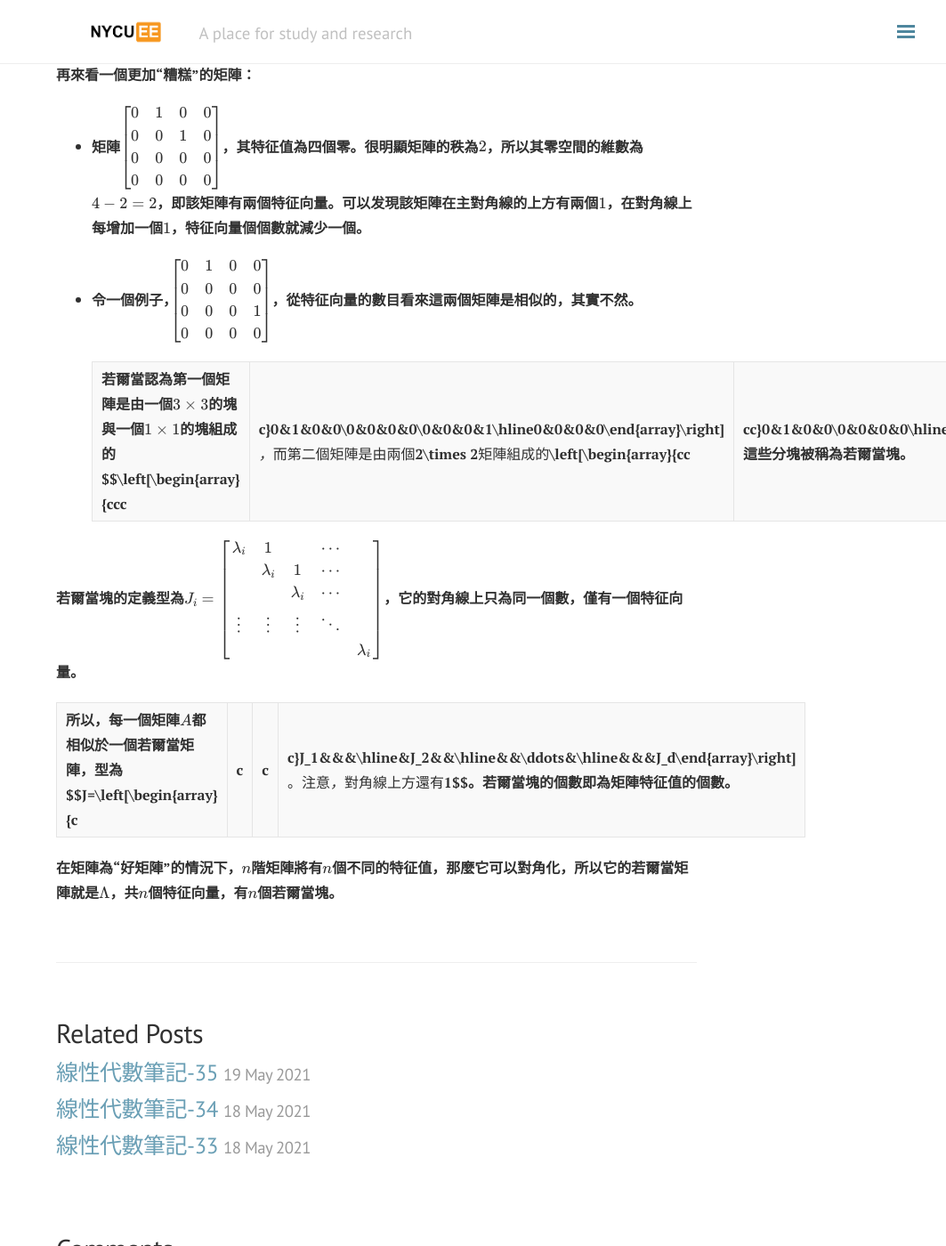
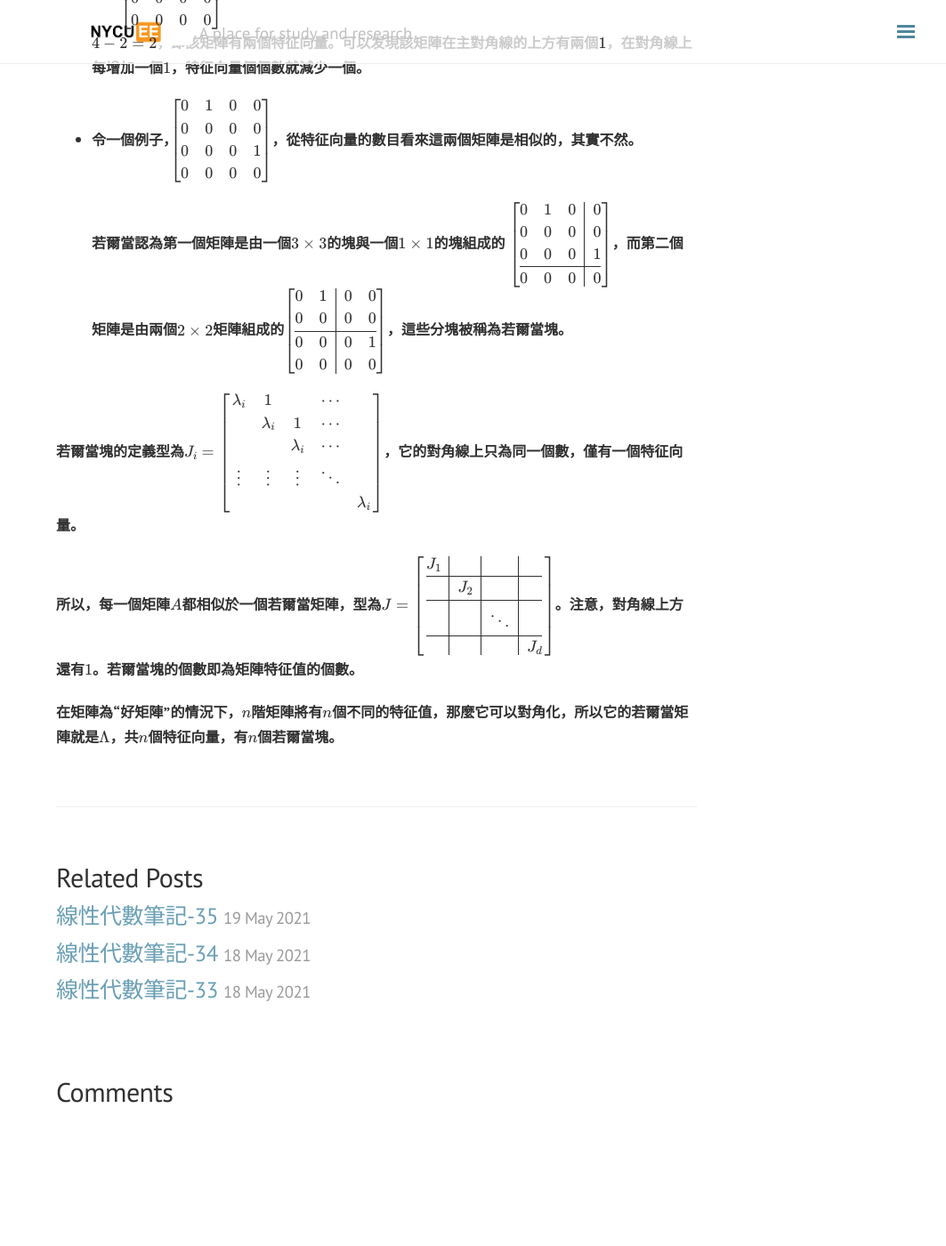
Before and after one commit to nycu-ee/nycu-ee.github.io, a Jekyll site: the page built from _posts/2021-05-16-linear-algebra-29.md, in a window 1280 px wide and 1400 px high, scrolled down 2348 px. Shown: the whole window at 89% size, without its empty margins (217-1280 px from the left). Built offline with Jekyll 4.4.1, drawn with Linux system fonts in a browser that asks for light colours; nearby versions of some CDN libraries; formulas are drawn with MathJax 3; comment, search, counter and statistics services are not loaded; after the commit the page ends 3604 px from its top, so only the background shows below that; some of the changed text lies outside the part shown.

```diff
--- a/_posts/2021-05-16-linear-algebra-29.md
+++ b/_posts/2021-05-16-linear-algebra-29.md
@@ -23,7 +23,7 @@ author: [zlotus](https://github.com/zlotus/notes-linear-algebra)
 
 * 如果$$A,\ B$$均為正定矩陣，那麼$$A+B$$呢？我們可以從判定$$x^T(A+B)x$$入手，根據條件有$$x^TAx>0,\ x^TBx>0$$，將兩式相加即得到$$x^T(A+B)x>0$$。所以正定矩陣之和也是正定矩陣。
 
-* 再來看有$$m\times n$$矩陣$$A$$，則$$A^TA$$具有什麼性質？我們在投影部分經常使用$$A^TA$$，這個運算會得到一個對稱矩陣，這個形式的運算用數字打比方就像是一個平方，用向量打比方就像是向量的長度平方，而對於矩陣，有$$A^TA$$正定：在式子兩邊分別乘向量及其轉置得到$$x^TA^TAx$$，分組得到$$(Ax)^T(Ax)$$，相當於得到了向量$$Ax$$的長度平方，則$$|Ax|^2\geq0$$。要保證模不為零，則需要$$Ax$$的零空間中僅有零向量，即$$A$$的各列線性無關（$$rank(A)=n$$）即可保證$$|Ax|^2>0$$，$$A^TA$$正定。
+* 再來看有$$m\times n$$矩陣$$A$$，則$$A^TA$$具有什麼性質？我們在投影部分經常使用$$A^TA$$，這個運算會得到一個對稱矩陣，這個形式的運算用數字打比方就像是一個平方，用向量打比方就像是向量的長度平方，而對於矩陣，有$$A^TA$$正定：在式子兩邊分別乘向量及其轉置得到$$x^TA^TAx$$，分組得到$$(Ax)^T(Ax)$$，相當於得到了向量$$Ax$$的長度平方，則$$\|Ax\|^2\geq0$$。要保證模不為零，則需要$$Ax$$的零空間中僅有零向量，即$$A$$的各列線性無關（$$rank(A)=n$$）即可保證$$\|Ax\|^2>0$$，$$A^TA$$正定。
 
 * 另外，在矩陣數值計算中，正定矩陣消元不需要進行“列交換”操作，也不必擔心主元過小或為零，正定矩陣具有良好的計算性質。
 
@@ -63,10 +63,10 @@ $$BM^{-1}=\lambda M^{-1}x$$可以解讀成矩陣$$B$$與向量$$M^{-1}x$$之積
 
 * 令一個例子，$$\begin{bmatrix}0&1&0&0\\0&0&0&0\\0&0&0&1\\0&0&0&0\end{bmatrix}$$，從特征向量的數目看來這兩個矩陣是相似的，其實不然。
 
-    若爾當認為第一個矩陣是由一個$$3\times 3$$的塊與一個$$1\times 1$$的塊組成的 $$\left[\begin{array}{ccc|c}0&1&0&0\\0&0&0&0\\0&0&0&1\\\hline0&0&0&0\end{array}\right]$$，而第二個矩陣是由兩個$$2\times 2$$矩陣組成的$$\left[\begin{array}{cc|cc}0&1&0&0\\0&0&0&0\\\hline0&0&0&1\\0&0&0&0\end{array}\right]$$，這些分塊被稱為若爾當塊。
+    若爾當認為第一個矩陣是由一個$$3\times 3$$的塊與一個$$1\times 1$$的塊組成的 $$\left[\begin{array}{ccc\|c}0&1&0&0\\0&0&0&0\\0&0&0&1\\\hline0&0&0&0\end{array}\right]$$，而第二個矩陣是由兩個$$2\times 2$$矩陣組成的$$\left[\begin{array}{cc\|cc}0&1&0&0\\0&0&0&0\\\hline0&0&0&1\\0&0&0&0\end{array}\right]$$，這些分塊被稱為若爾當塊。
 
 若爾當塊的定義型為$$J_i=\begin{bmatrix}\lambda_i&1&&\cdots&\\&\lambda_i&1&\cdots&\\&&\lambda_i&\cdots&\\\vdots&\vdots&\vdots&\ddots&\\&&&&\lambda_i\end{bmatrix}$$，它的對角線上只為同一個數，僅有一個特征向量。
 
-所以，每一個矩陣$$A$$都相似於一個若爾當矩陣，型為$$J=\left[\begin{array}{c|c|c|c}J_1&&&\\\hline&J_2&&\\\hline&&\ddots&\\\hline&&&J_d\end{array}\right]$$。注意，對角線上方還有$$1$$。若爾當塊的個數即為矩陣特征值的個數。
+所以，每一個矩陣$$A$$都相似於一個若爾當矩陣，型為$$J=\left[\begin{array}{c\|c\|c\|c}J_1&&&\\\hline&J_2&&\\\hline&&\ddots&\\\hline&&&J_d\end{array}\right]$$。注意，對角線上方還有$$1$$。若爾當塊的個數即為矩陣特征值的個數。
 
 在矩陣為“好矩陣”的情況下，$$n$$階矩陣將有$$n$$個不同的特征值，那麼它可以對角化，所以它的若爾當矩陣就是$$\Lambda$$，共$$n$$個特征向量，有$$n$$個若爾當塊。
```
